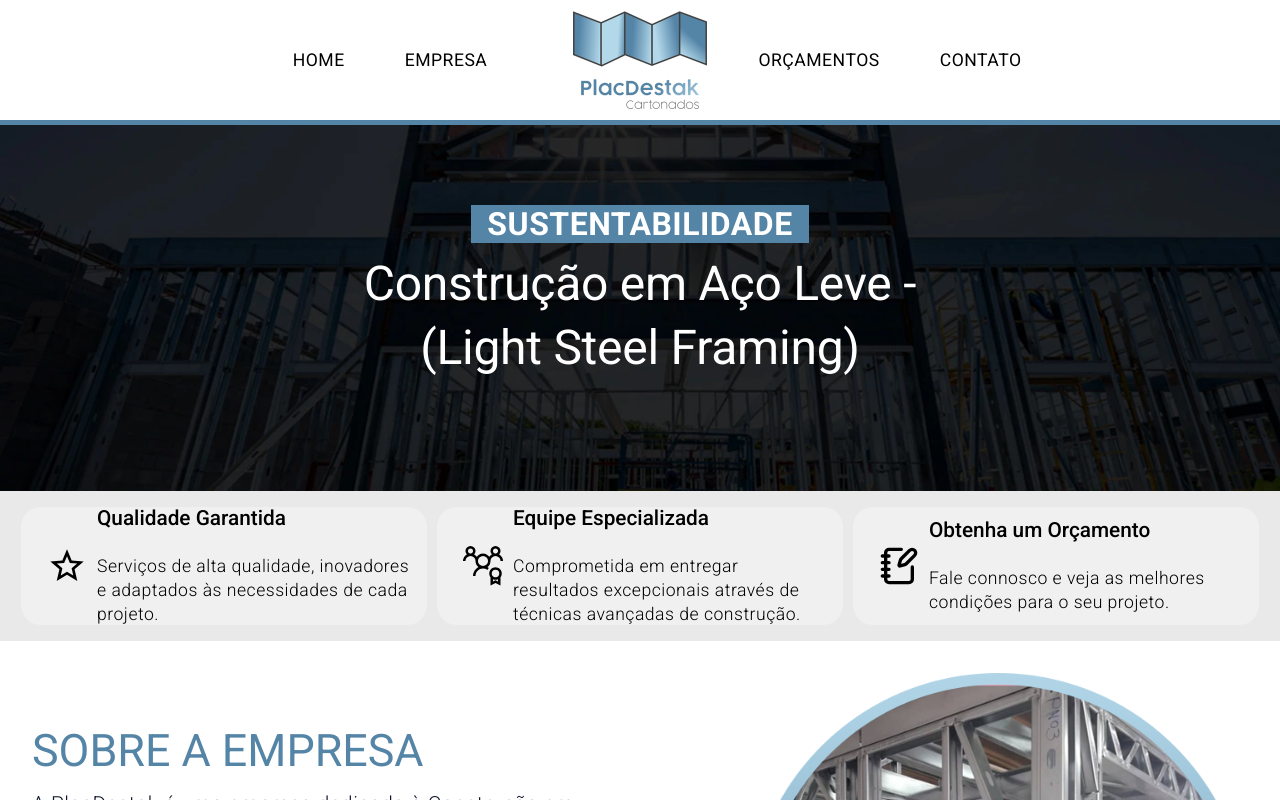
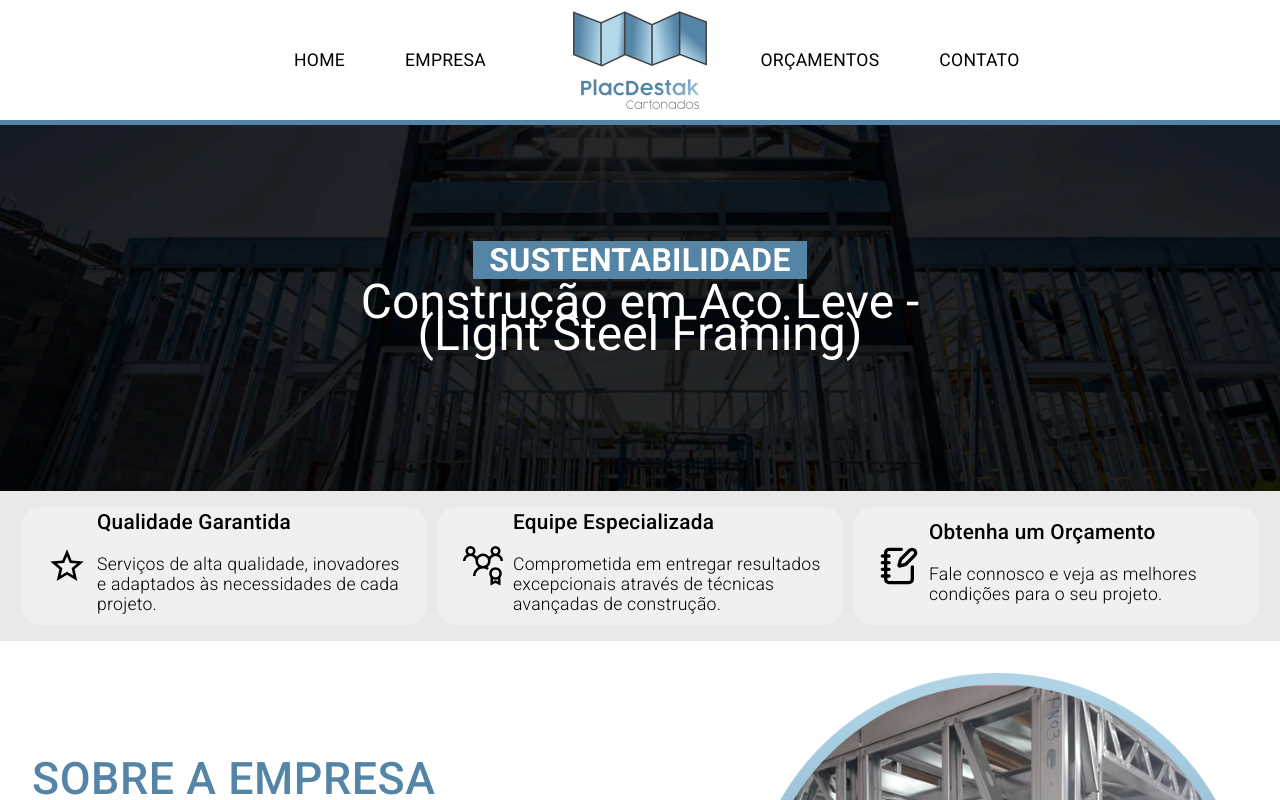
Before and after one commit to ynfleozin/site-placdestak, an Angular app: page / in a window 1280 px wide. Shown: the top 800 px of the page. Built offline with nearby package versions, Linux system fonts and the light colour scheme; a web font is replaced by a local one.

Commit message:
chore: import angular material design

```diff
--- a/src/styles.scss
+++ b/src/styles.scss
@@ -1,6 +1,8 @@
 @import 'https://fonts.googleapis.com/css2?family=Roboto:ital,wght@0,100..900;1,100..900&family=Signika+Negative:wght@300..700&display=swap';
 
 @import './color-variables.scss';
+
+@import '@angular/material/prebuilt-themes/indigo-pink.css';
 
 *{
   margin: 0;
```
